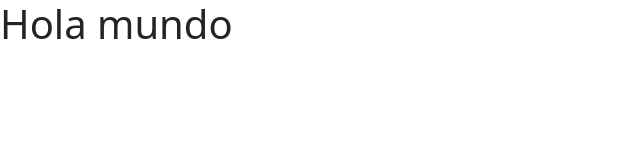
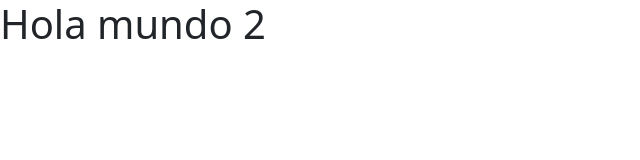
Before and after one commit to OsmarSotomayor/zurich, an Angular app: page / in a window 1280 px wide. Shown: the top 160 px of the page, without its empty margins (0-640 px from the left). Built offline with nearby package versions, Linux system fonts and the light colour scheme.

Commit message:
hola mundo 2

```diff
--- a/src/app/app.component.html
+++ b/src/app/app.component.html
@@ -1,3 +1,3 @@
-<h1>Hola mundo</h1>
+<h1>Hola mundo  2</h1>
 
 <router-outlet />
```
